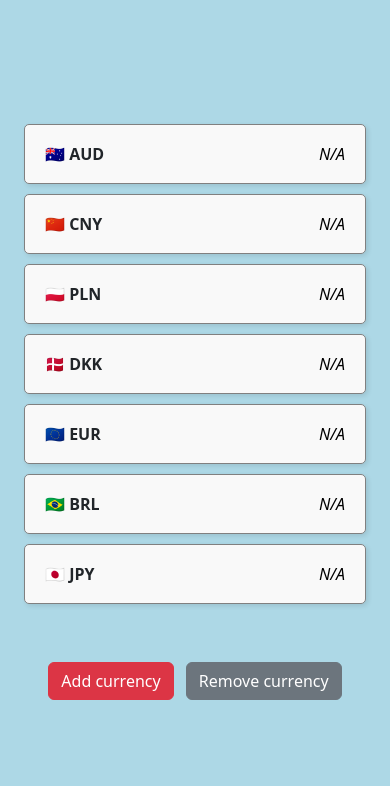
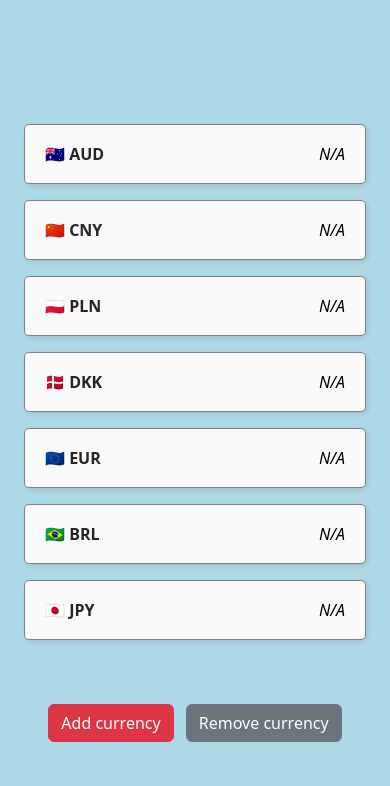
Before and after one commit to Arnedo1/Final-project-cs50x, a Flask app: page /favorites in a window 390 px wide. Shown: the part 58-844 px from the top of the page. Run offline with Flask 3, Linux system fonts and the light colour scheme; a user stored in the database is signed in; data comes from the database, SQL or seed files in the repository; data that the repository does not hold is empty; some libraries are stand-ins or nearby versions.

Commit message:
Update favorites.html mobile1

```diff
--- a/project1/templates/favorites.html
+++ b/project1/templates/favorites.html
@@ -14,19 +14,18 @@
     <link href="/static/styles.css" rel="stylesheet">
 
     <style>
+        .edit-currency {
+            width: 80px;
+            display: none;
+        }
+
         .small-container {
             display: flex;
             justify-content: space-between;
             align-items: center;
-            margin-bottom: 10px;
-        }
-
-        .edit-currency {
-            width: 80px;
-            display: none;
+            margin-bottom: 16px;
         }
     </style>
-
     <title>ARNEDO Currency Calculator - Favorites</title>
 </head>
 <body>
```
Lines whose indentation alone changed are shown as unchanged.
